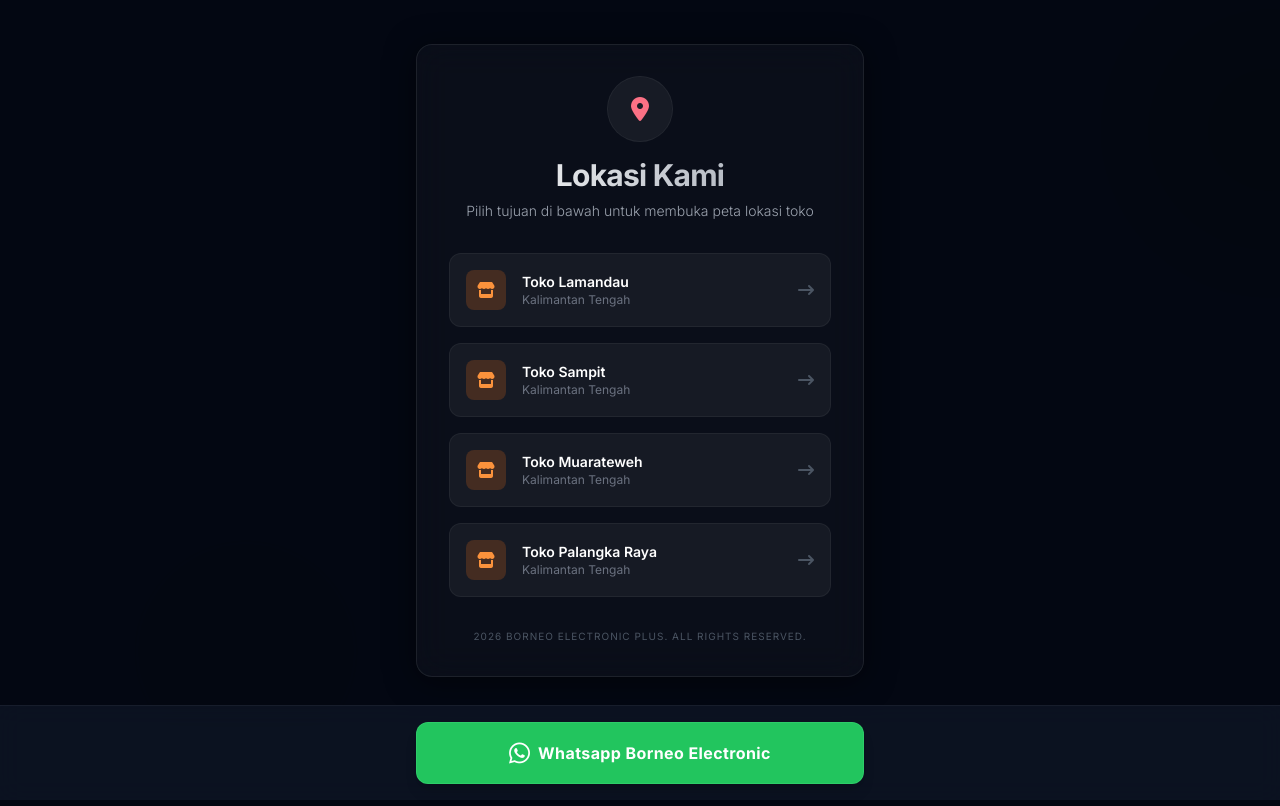
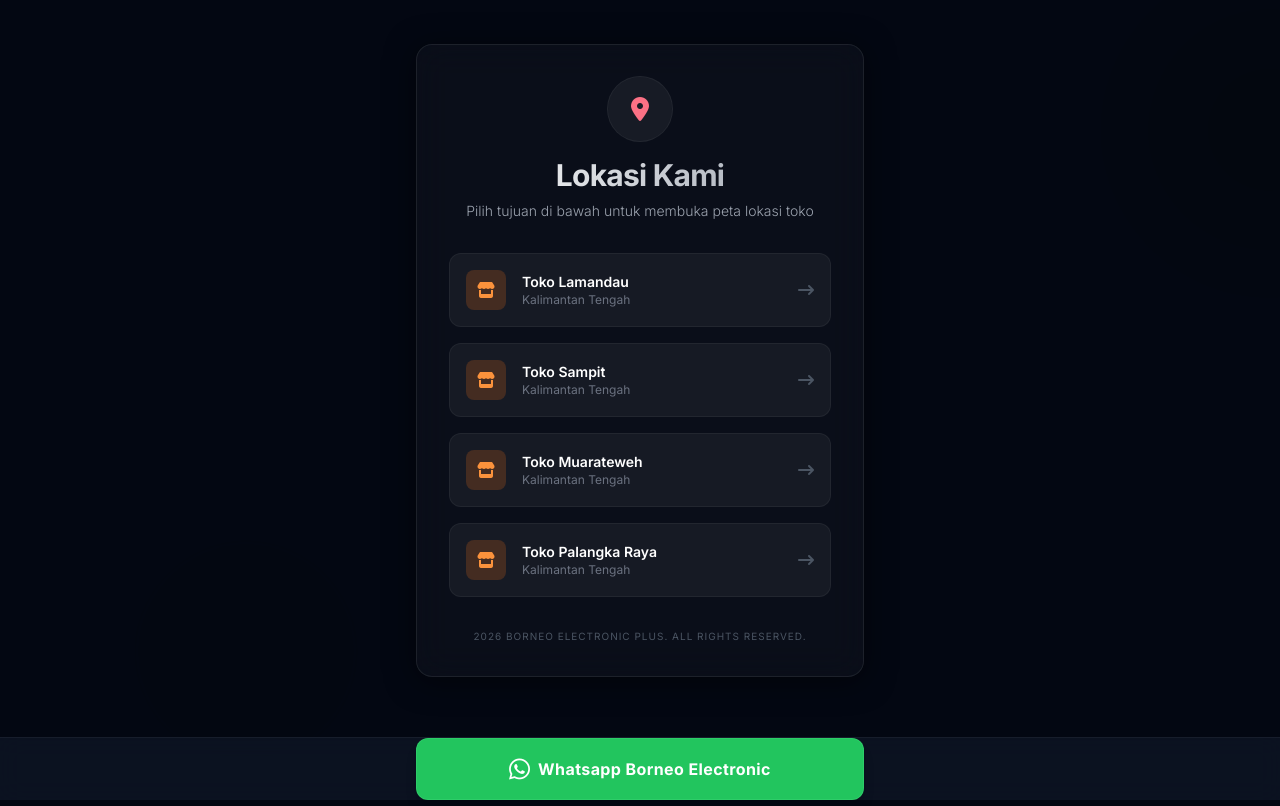
Before and after one commit to gerryramdani-star/linktree-borneoeplus, a plain HTML site: page index.html in a window 1280 px wide. Shown: the top 806 px of the page. Drawn offline with nearby package versions, Linux system fonts and the light colour scheme.

Commit message:
Update sticky button

```diff
--- a/index.html
+++ b/index.html
@@ -166,7 +166,8 @@
 
     <!-- FOOTER FLOATING BUTTON -->
     <!-- Wadah footer yang menempel di bawah -->
-    <div class="fixed bottom-0 left-0 w-full z-50 px-4 py-4 glass-footer flex items-center justify-center">
+    <!-- MENGHAPUS class 'py-4' karena sekarang padding diatur otomatis oleh CSS .glass-footer di atas -->
+    <div class="fixed bottom-0 left-0 w-full z-50 px-4 glass-footer flex items-center justify-center">
         <div class="w-full max-w-md">
             <!-- Tombol WhatsApp Lebar -->
             <a href="https://wa.me/6282130332929" target="_blank" class="block w-full bg-green-500 hover:bg-green-600 text-white font-bold py-3.5 px-4 rounded-xl text-center shadow-lg transition-all duration-300 transform hover:scale-[1.02] active:scale-95 flex items-center justify-center gap-2 no-underline group border border-green-400/30">
```
